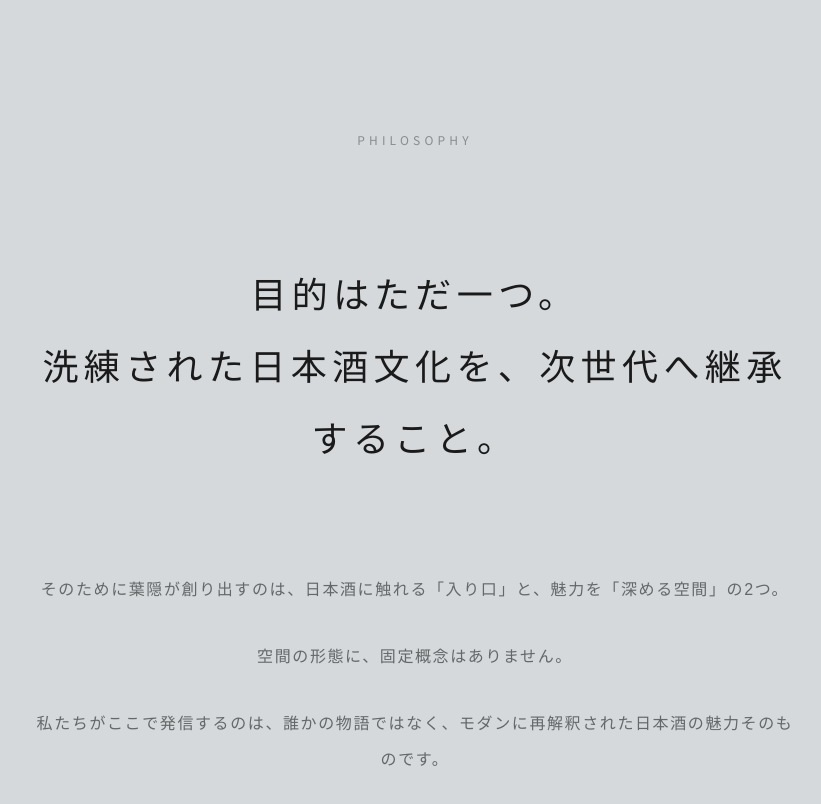
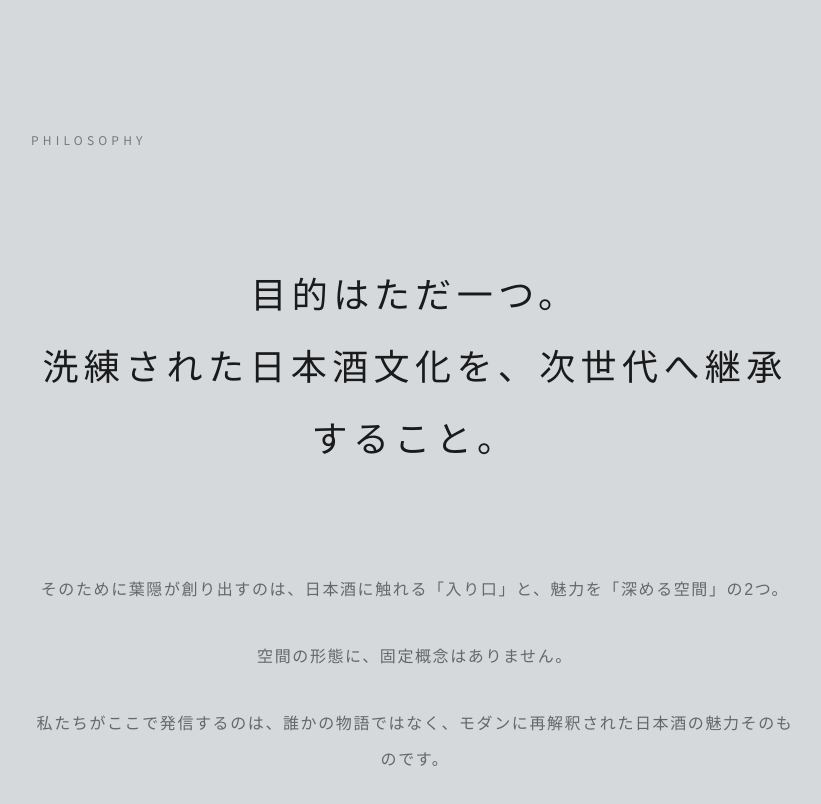
Before and after one commit to sutemailadd888/Hagakure-HP, a Next.js app: page / in a window 1280 px wide. Shown: the part 860-1664 px from the top of the page, without its empty margins (225-1046 px from the left). Built offline with nearby package versions, Linux system fonts and the light colour scheme.

Commit message:
philosophy

```diff
--- a/components/philosophy-section.tsx
+++ b/components/philosophy-section.tsx
@@ -5,16 +5,20 @@ import { FadeIn } from "@/components/fade-in"
 export function PhilosophySection() {
   return (
     <section className="px-6 py-32 md:py-48 bg-background">
-      <div className="mx-auto max-w-3xl text-center">
+      {/* 全体の text-center を外し、左寄せを基準にする */}
+      <div className="mx-auto max-w-3xl">
 
-        {/* セクションタイトル（無機質・極小の英語） */}
+        {/* ▼ セクションタイトル（左寄せで固定：Featureセクションと完全に同じスタイル） ▼ */}
         <FadeIn>
-          <h2 className="font-sans text-xs tracking-[0.35em] text-foreground/40 uppercase mb-20 md:mb-28">
+          <h2 className="font-sans text-xs tracking-[0.35em] text-foreground/50 uppercase mb-20 md:mb-28">
             Philosophy
           </h2>
         </FadeIn>
 
-        {/* キラーフレーズ（極大・明朝体・高コントラスト） */}
+        {/* ▼ コンテンツエリア（ここだけを中央寄せにして、非対称の美しさを出す） ▼ */}
+        <div className="flex flex-col items-center text-center">
+
+          {/* キラーフレーズ */}
           <FadeIn delay={0.1}>
             <p className="font-serif text-2xl leading-loose tracking-[0.15em] text-foreground md:text-4xl md:leading-loose">
               目的はただ一つ。<br />
@@ -23,7 +27,7 @@ export function PhilosophySection() {
             </p>
           </FadeIn>
 
-        {/* 補足説明（極小・色を落として控えめに） */}
+          {/* 補足説明 */}
           <FadeIn delay={0.3}>
             <div className="mt-16 md:mt-24 space-y-8">
               <p className="font-serif text-sm leading-[2.2] tracking-[0.1em] text-foreground/60 md:text-base md:leading-[2.2]">
@@ -42,6 +46,8 @@ export function PhilosophySection() {
           </FadeIn>
 
         </div>
+
+      </div>
     </section>
   )
 }
```
Lines whose indentation alone changed are shown as unchanged.
